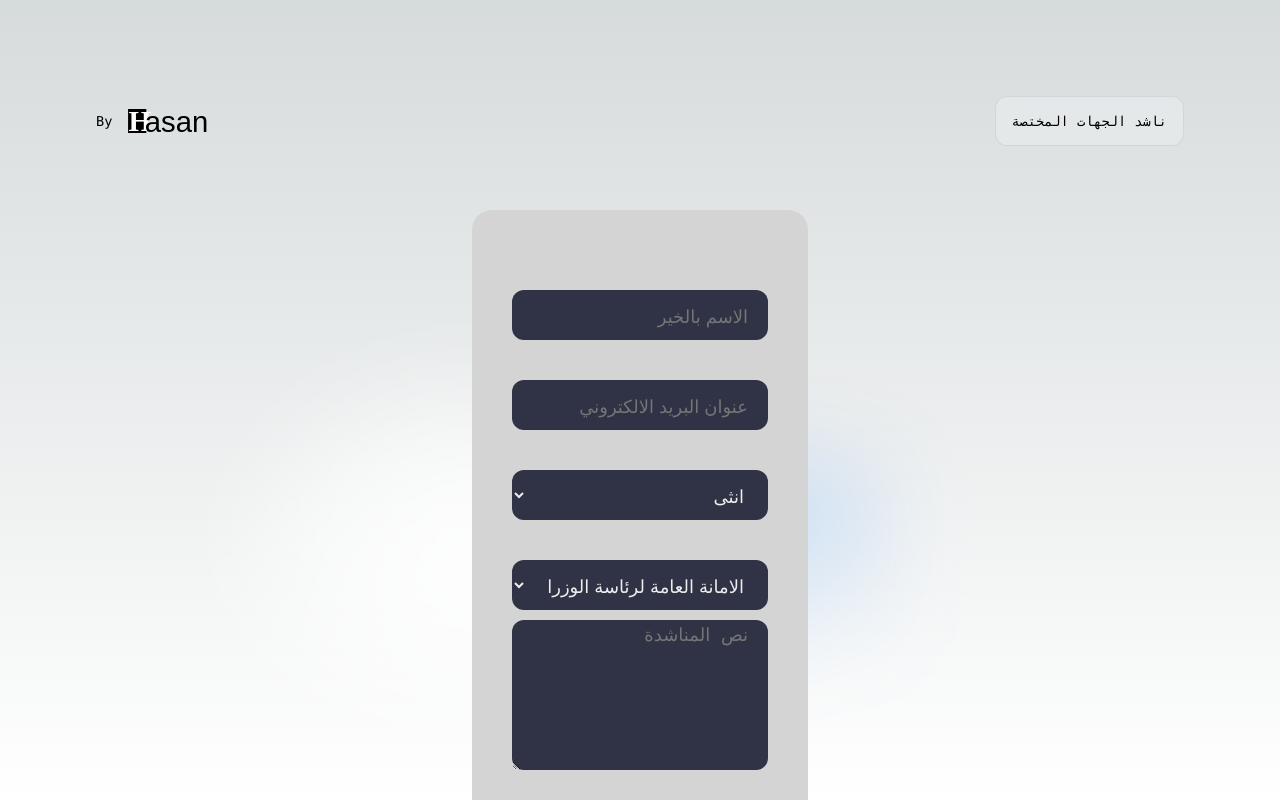
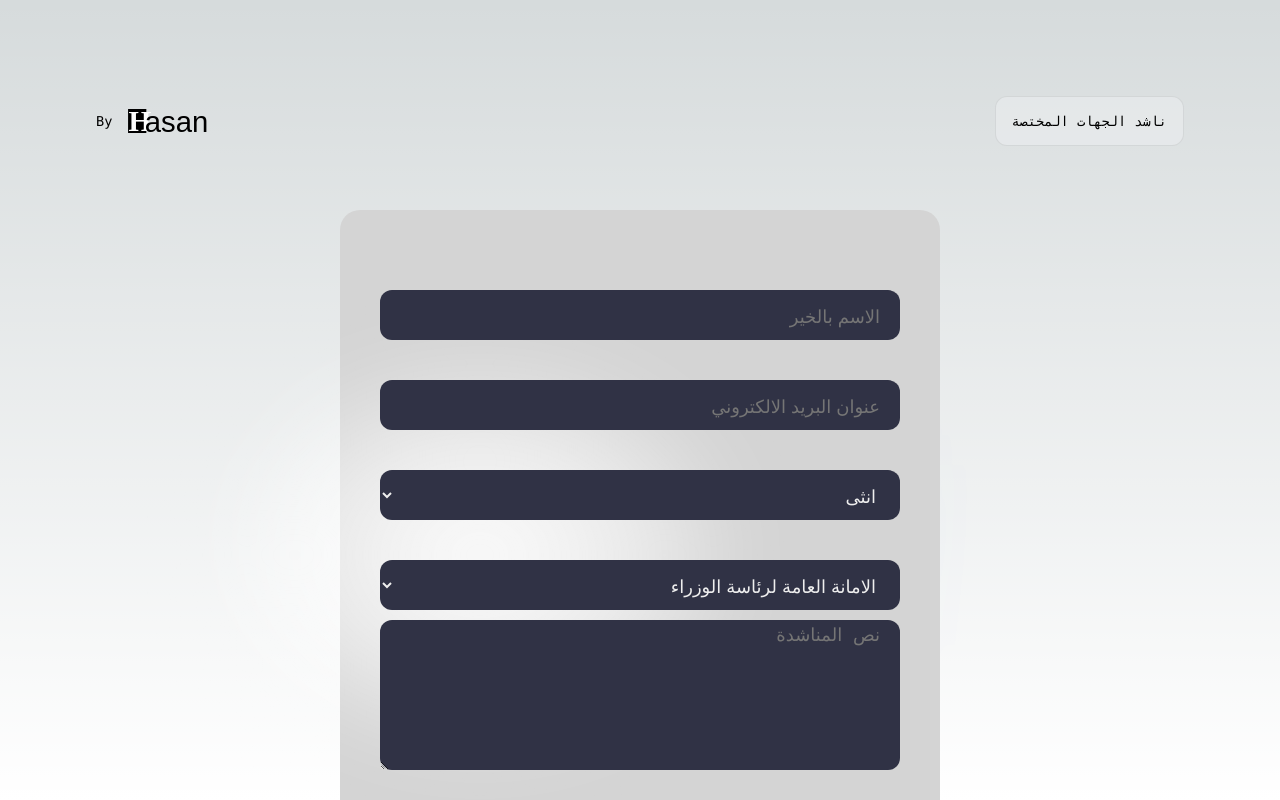
Before and after one commit to Hasan-aga/munashid, a Next.js app: page / in a window 1280 px wide. Built offline with nearby package versions, Linux system fonts and the light colour scheme.

Commit message:
improve mobile ux

```diff
--- a/components/form.module.css
+++ b/components/form.module.css
@@ -3,9 +3,8 @@
   border-radius: 20px;
   box-sizing: border-box;
   height: auto;
-  width: 21em;
+  width: 600px;
   padding: 40px;
-  z-index: 1111;
 }
 
 .title {
@@ -122,3 +121,10 @@
 .warn {
   outline: #dc2f55 2px solid;
 }
+/* Mobile and Tablet */
+@media (max-width: 1023px) {
+  .form {
+    width: 21em;
+    z-index: 1000;
+  }
+}
```
